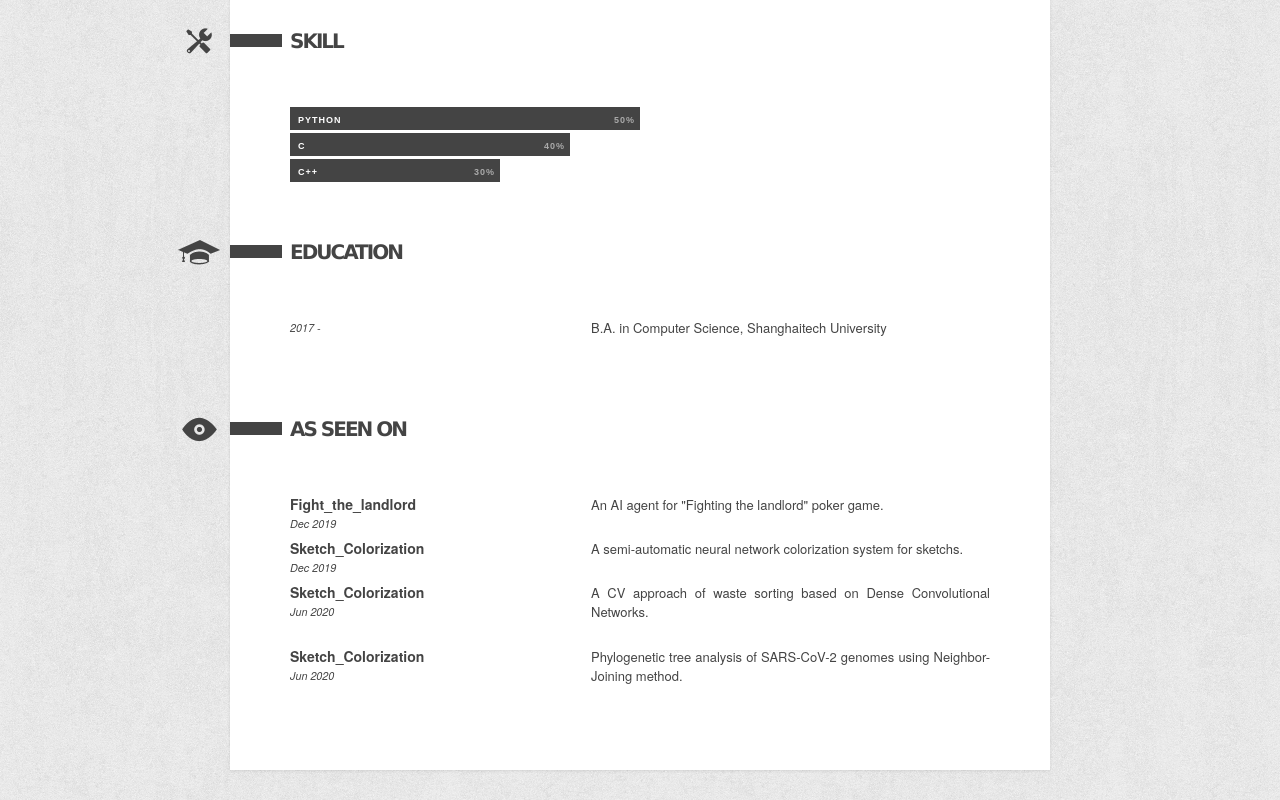
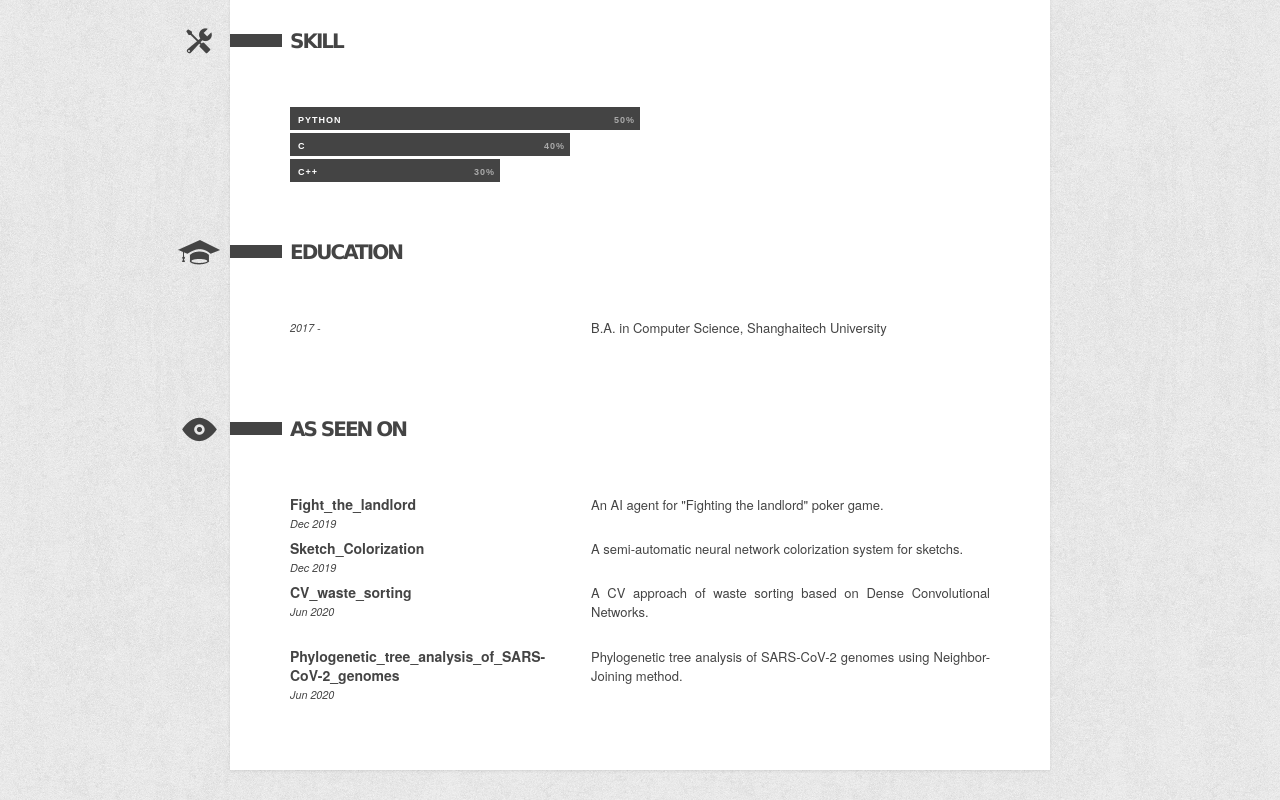
Before and after one commit to wangzzh1998/wangzzh1998.github.io, a plain HTML site: page index.html in a window 1280 px wide. Shown: the part 392-1192 px from the top of the page. Drawn offline with Linux system fonts and the light colour scheme.

Commit message:
fix typos

```diff
--- a/index.html
+++ b/index.html
@@ -94,14 +94,14 @@
         </li>
         <li>
             <div class="details">
-                <h3><a title="CV waste sorting" href="https://github.com/mozhutang/A-CV-approach-of-waste-sorting-based-on-Dense-Convolutional-Networks">Sketch_Colorization</a></h3>
+                <h3><a title="CV waste sorting" href="https://github.com/mozhutang/A-CV-approach-of-waste-sorting-based-on-Dense-Convolutional-Networks">CV_waste_sorting</a></h3>
                 <h5>Jun 2020</h5>
             </div>
             <p>A CV approach of waste sorting based on Dense Convolutional Networks.</p>
         </li>
         <li>
             <div class="details">
-                <h3><a title="Phylogenetic-tree-analysis-of-SARS-CoV-2-genomes" href="https://github.com/mozhutang/Phylogenetic-tree-analysis-of-SARS-CoV-2-genomes">Sketch_Colorization</a></h3>
+                <h3><a title="Phylogenetic-tree-analysis-of-SARS-CoV-2-genomes" href="https://github.com/mozhutang/Phylogenetic-tree-analysis-of-SARS-CoV-2-genomes">Phylogenetic_tree_analysis_of_SARS-CoV-2_genomes</a></h3>
                 <h5>Jun 2020</h5>
             </div>
             <p>Phylogenetic tree analysis of SARS-CoV-2 genomes using Neighbor-Joining method.</p>
```
